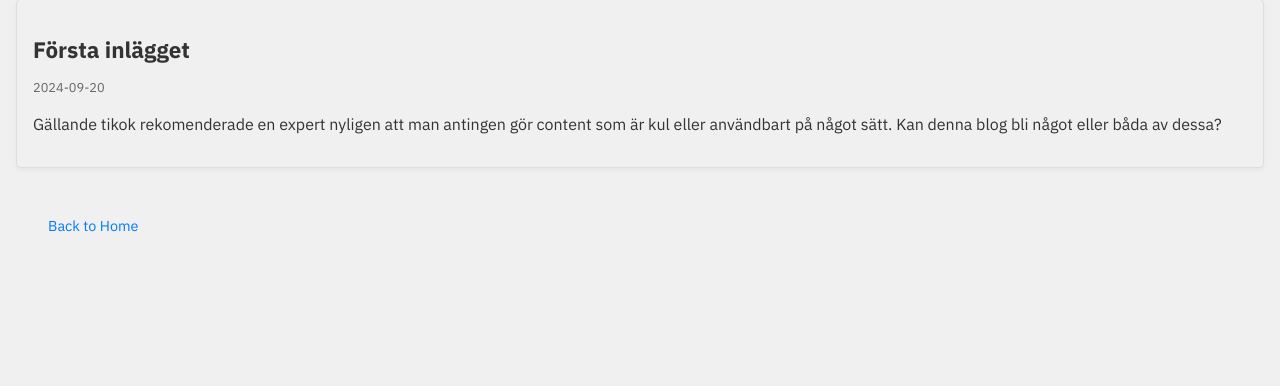
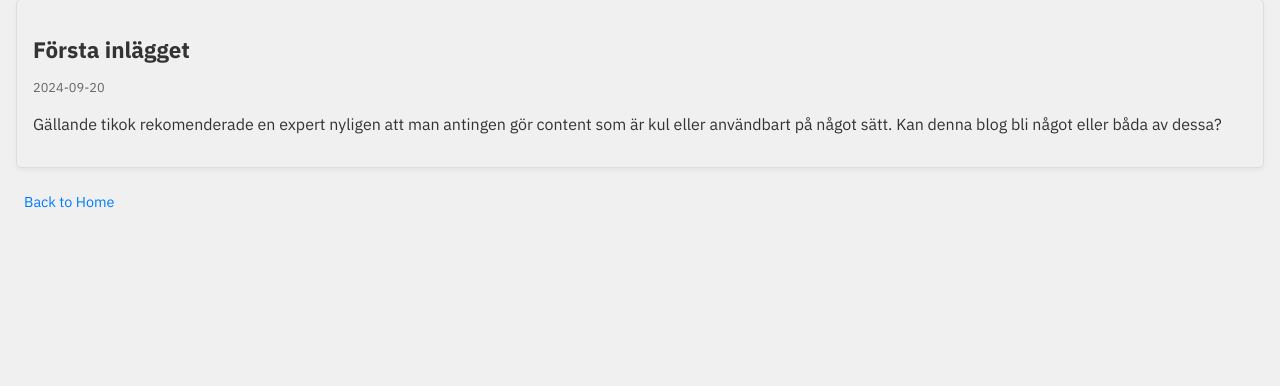
Before and after one commit to Ollello/ollello.github.io, a Flask app: page /post/second-post in a window 1280 px wide. Shown: the part 109-495 px from the top of the page. Run offline with Flask 3, Linux system fonts and the light colour scheme.

Commit message:
Agent step completed: Revert padding change for 'Back to Home' link

```diff
--- a/static/css/style.css
+++ b/static/css/style.css
@@ -89,7 +89,7 @@ h1, h2 {
 .back-link {
     display: inline-block;
     margin-top: 1rem;
-    padding: 2rem;
+    padding: 0.5rem;
     color: #007bff;
     text-decoration: none;
     font-size: 0.9rem;
```
